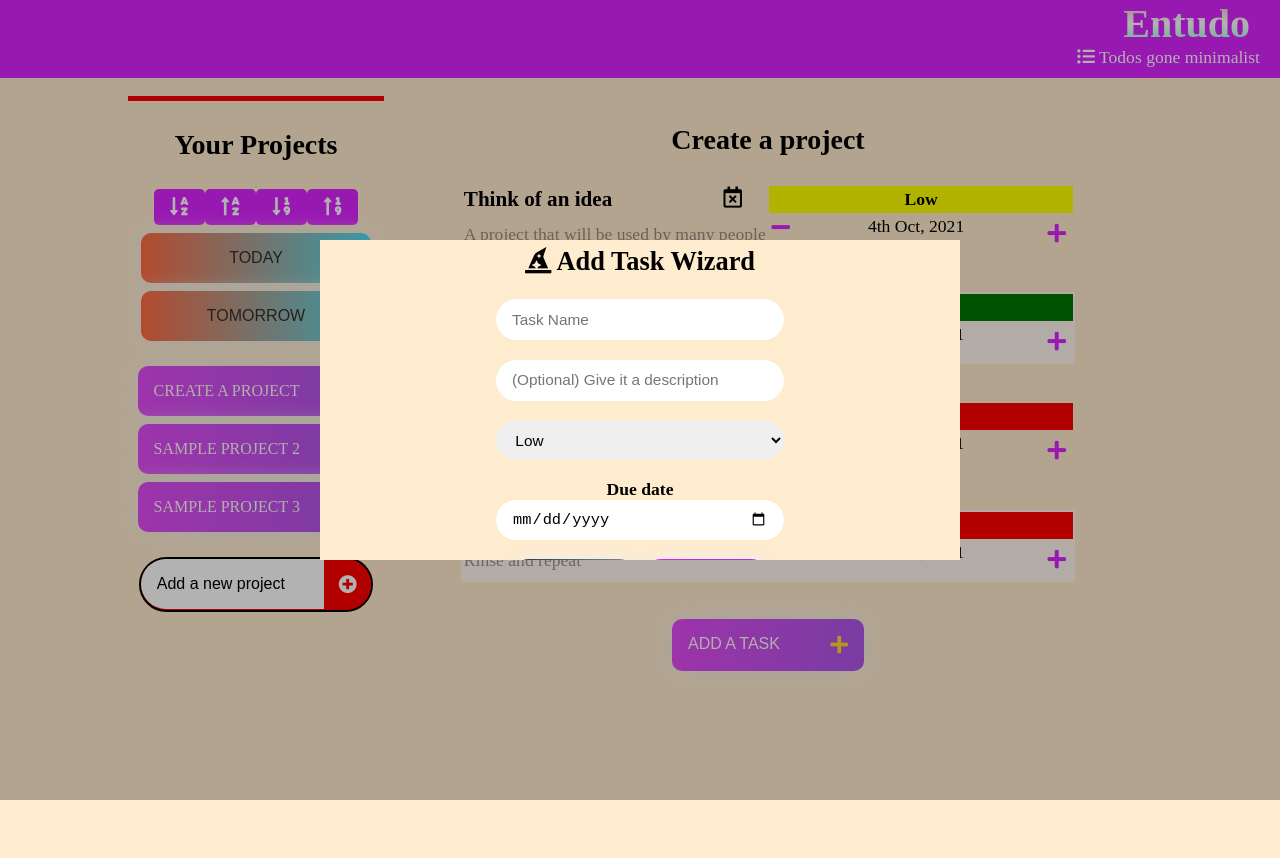
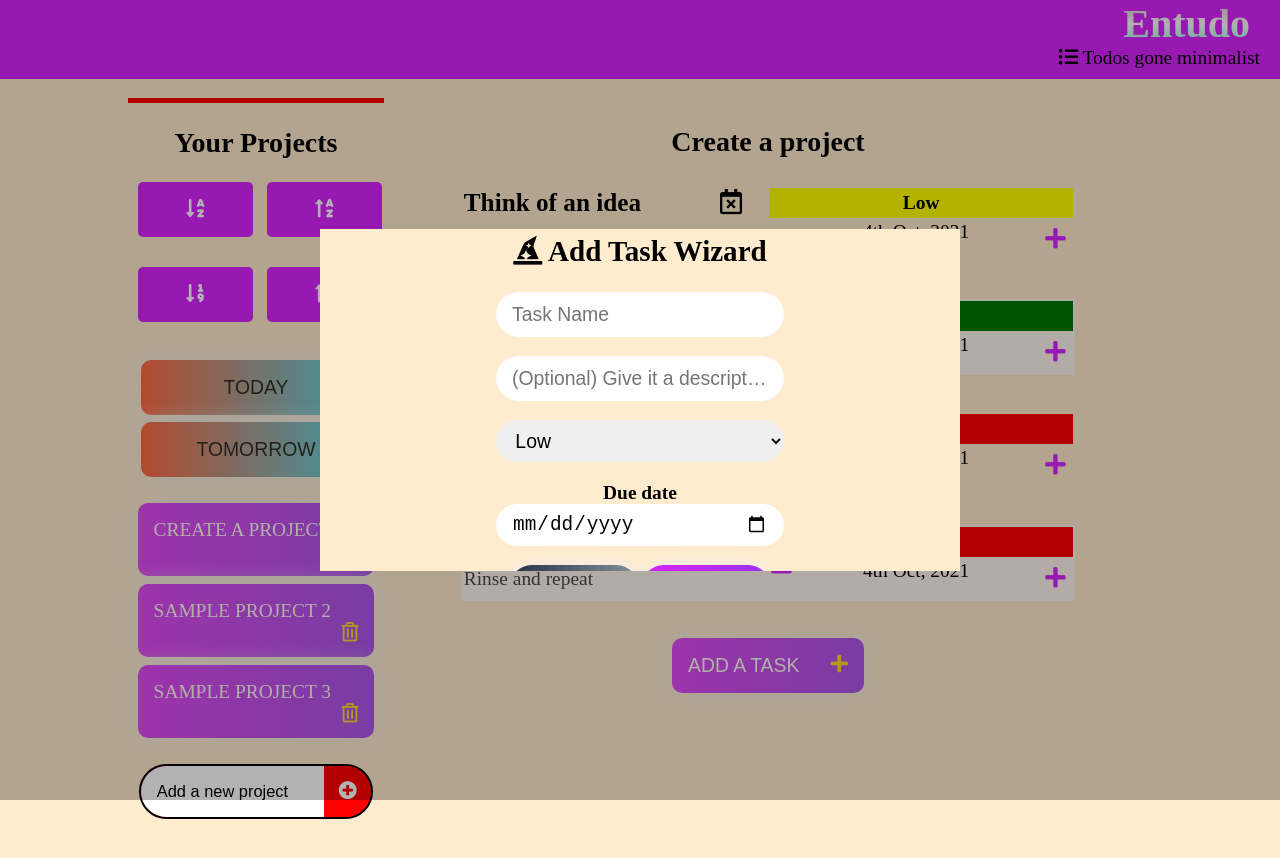
Before and after one commit to proAnkush/entudo, a plain HTML site: page index.html in a window 1280 px wide. Both pictures are taken after a click on the button "ADD A TASK". Drawn offline with Linux system fonts and the light colour scheme; a web font is replaced by a local one.

Commit message:
Lighhouse optimised website, and linting.

```diff
--- a/index.html
+++ b/index.html
@@ -2,9 +2,12 @@
 <html lang="en">
 <head>
     <meta charset="UTF-8">
+    <meta name="description" content="A simple and minimalist to-do list application.">
+    <meta name="keywords" content="Todo, minimalist, simple, mobile-friendly, html, css, js, personal project">
+    <meta name="author" content="Ankush Patil">
+    <meta name="application-name" content="Entudo">
     <meta http-equiv="X-UA-Compatible" content="IE=edge">
     <meta name="viewport" content="width=device-width, initial-scale=1.0">
-    <meta author="Ankush Patil"></meta>
     <title>Entudo - Todos made simple</title>
     <link href="style.css" rel="stylesheet" type="text/css">
     <link rel="stylesheet" href="https://cdnjs.cloudflare.com/ajax/libs/font-awesome/5.15.4/css/all.min.css" integrity="sha512-1ycn6IcaQQ40/MKBW2W4Rhis/DbILU74C1vSrLJxCq57o941Ym01SwNsOMqvEBFlcgUa6xLiPY/NS5R+E6ztJQ==" crossorigin="anonymous" referrerpolicy="no-referrer" />
@@ -18,20 +21,20 @@
     </div>
     <div id="content">
         <div id="listPanel">
-            <h3 class="secondaryHeading">Your Projects</h3>
+            <h2 class="secondaryHeading">Your Projects</h3>
             <div id="proj-sort-btn-crowd">
                 <!-- a to z -->
-                <button class="sortBtn" id="p-sort-alpha-down" ><i class="fas fa-sort-alpha-down"></i></button>
+                <button class="sortBtn" id="p-sort-alpha-down" name="sort alphabetically"><i class="fas fa-sort-alpha-down"></i></button>
                 <!-- z to a -->
-                <button class="sortBtn" id="p-sort-alpha-up"><i class="fas fa-sort-alpha-up"></i></i></button>
+                <button class="sortBtn" id="p-sort-alpha-up" name="reverse alphabetic sort"><i class="fas fa-sort-alpha-up"></i></i></button>
                 <!-- least number of tasks first -->
-                <button class="sortBtn" id="p-sort-num-down"><i class="fas fa-sort-numeric-down"></i></button>
+                <button class="sortBtn" id="p-sort-num-down" name="number ascending sort"><i class="fas fa-sort-numeric-down"></i></button>
                 <!-- most number of tasks first -->
-                <button class="sortBtn" id="p-sort-num-up"><i class="fas fa-sort-numeric-up"></i></button>
+                <button class="sortBtn" id="p-sort-num-up" name="number descending sort"><i class="fas fa-sort-numeric-up"></i></button>
             </div>
             <div id="groupTasks">
-                <button id="todayTasks" class="groupBtn">Today</button>
-                <button id="tomorTasks" class="groupBtn">Tomorrow</button>
+                <button id="todayTasks" class="groupBtn" name="today">Today</button>
+                <button id="tomorTasks" class="groupBtn" name="tomorrow">Tomorrow</button>
 
             </div>
             <div id="projects">
@@ -40,7 +43,7 @@
             <div id="input-project">
                 <!-- create new project input area -->
                     <input id="formProjectName" class="inputText" name="project-name" type="text" placeholder="Add a new project">
-                    <button id="createProject" class="submits"> <i class="fas fa-plus-circle"></i></button>
+                    <button id="createProject" class="submits" name="Create_project"> <i class="fas fa-plus-circle"></i></button>
             </div>
         </div>
         <div id="contentPanel">
@@ -50,7 +53,7 @@
                 </div>
 
 
-                <button id="showTaskForm" class="taskFormButton" onclick="showTaskForm">Add A Task <span><i class="fa fa-plus" aria-hidden="true" style="float: right; color: gold; font-size: 2.5vmin;"></i></span> </button>
+                <button id="showTaskForm" class="taskFormButton" onclick="showTaskForm">Add A Task <span><i class="fa fa-plus" aria-hidden="true" style="float: right; color: gold; font-size: 2.5vmin;", name="add a task"></i></span> </button>
                 <div id="input-todo" >
                     <div class="formPop">
                         <h2><i class="fas fa-hat-wizard"></i>  Add Task Wizard</h2>
@@ -68,8 +71,8 @@
                             <input name="taskDate" class="formPop-item" id="taskDate" type="date">
                         </label>
                         <br>
-                        <button class="formPop-btn" id="cancelForm" class="cancelFormBtn">Cancel</button>
-                        <button class="formPop-btn" id="submitForm" class="submitFormBtn">Submit</button>
+                        <button class="formPop-btn" id="cancelForm" class="cancelFormBtn" name="cancelForm">Cancel</button>
+                        <button class="formPop-btn" id="submitForm" class="submitFormBtn" name="submitForm">Submit</button>
                     </div>
                 </div>
         </div>
--- a/style.css
+++ b/style.css
@@ -33,14 +33,16 @@
   text-align: right;
   padding-right: 20px;
   padding-bottom: 10px;
-  color: white;
+  color: black;
   margin-top: 0;
 }
 body {
   /* background-color: blanchedalmond; */
   background-color: blanchedalmond;
   font-family: Rambla;
-  font-size: 2.2vmin;
+  font-size: calc(9px + 1.3vmin);
+  overflow: hidden;
+  text-overflow: ellipsis;
   margin: 0;
 }
 #content {
@@ -85,7 +87,9 @@
   text-align: left;
   width: 80%;
   padding: 2vmin;
-  font-size: 2vmin;
+  font-size: calc(9px + 1.3vmin);
+  overflow: hidden;
+  text-overflow: ellipsis;
   opacity: 80%;
   cursor: pointer;
   margin: 3% auto;
@@ -99,14 +103,16 @@
 }
 
 .taskName {
-  font-size: 1.2em;
+  font-size: 1.3em;
 }
 #addProjectForm {
   display: flex;
   flex-direction: column;
 }
 .inputText {
-  font-size: 2vmin;
+  font-size: calc(6px + 1.3vmin);
+  overflow: hidden;
+  text-overflow: ellipsis;
   padding: 2vmin;
   background-color: transparent;
   color: black;
@@ -164,7 +170,7 @@
   margin-bottom: 6%;
 }
 .taskDesc {
-  opacity: 40%;
+  opacity: 70%;
 }
 
 .taskFormButton {
@@ -186,7 +192,9 @@
   text-align: left;
   width: 25%;
   padding: 2vmin;
-  font-size: 2vmin;
+  font-size: calc(9px + 1.3vmin);
+  overflow: hidden;
+  text-overflow: ellipsis;
   opacity: 80%;
   cursor: pointer;
 }
@@ -245,7 +253,9 @@
   padding-left: 2vmin;
   padding-right: 2vmin;
   border: none;
-  font-size: calc(0.4vmax + 0.8vw);
+  font-size: calc(9px + 1.3vmin);
+  overflow: hidden;
+  text-overflow: ellipsis;
 }
 #input-todo > div > h2 {
   margin-top: 1%;
@@ -264,7 +274,9 @@
   height: 14%;
   border-radius: 50px;
   border: none;
-  font-size: 1.3vmax;
+  font-size: calc(9px + 1.3vmin);
+  overflow: hidden;
+  text-overflow: ellipsis;
   min-width: fit-content;
 }
 
@@ -348,8 +360,7 @@
 }
 
 #proj-sort-btn-crowd {
-  display: flex;
-  width: 80%;
+  display: block;
   font-size: 3vmin;
   justify-content: space-around;
   margin: auto;
@@ -358,14 +369,21 @@
 .sortBtn {
   margin-top: 0;
   background-color: #da22ff;
-  flex-direction: row;
-  width: 25%;
+  justify-content: space-between;
+  margin-left: 3%;
+  margin-bottom: 30px;
+  width: 45%;
+  height: 55px;
   font-size: 2.6vmin;
   font-weight: 100;
   color: white;
-  padding: 0.8vmin;
   border-radius: 5px;
   border: none;
+}
+@media only screen and (max-width: 600px) {
+  .sortBtn {
+    width: 90%;
+  }
 }
 .sortBtn:hover {
   transform: scale(1.1);
@@ -375,6 +393,7 @@
   transition-duration: 400ms;
   color: white;
   transform: rotate(360deg);
+  animation-timing-function: ease-in-out;
 }
 
 .secondaryHeading:hover {
@@ -420,7 +439,9 @@
   box-shadow: 0 0 20px #eee;
   border-radius: 10px;
   display: block;
-  font-size: 2vmin;
+  font-size: calc(9px + 1.3vmin);
+  overflow: hidden;
+  text-overflow: ellipsis;
   opacity: 80%;
   cursor: pointer;
   margin: 3% auto;
@@ -445,3 +466,18 @@
   text-overflow: clip;
   padding: 8px;
 }
+#createProject:hover i{
+  transition: 300ms ease-in-out;
+  animation-name: scaleAnim;
+  animation-duration: 300ms;
+  animation-fill-mode: forwards;
+  animation-timing-function: ease-in-out;
+}
+@keyframes scaleAnim {
+  0%{
+    color: white;
+  }
+  100%{
+    transform: rotate(90deg) scale(1.2);
+  }
+}
```
Also changed, not shown: main.js.
